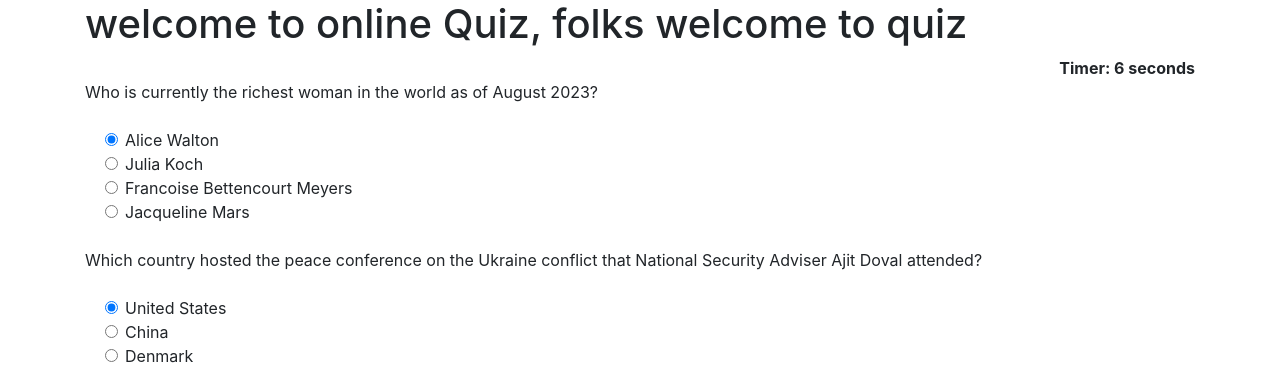
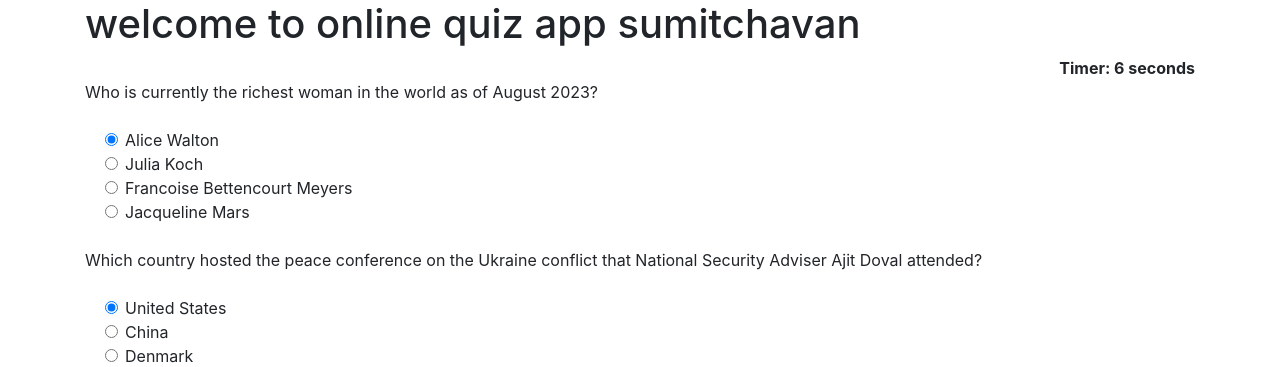
Before and after one commit to sumitchavan0110/quiz-jenkins, a Django app: page / in a window 1280 px wide. Shown: the part 56-423 px from the top of the page. Run offline with Django 3.2, Linux system fonts and the light colour scheme; data comes from the database, SQL or seed files in the repository; some libraries are stand-ins or nearby versions.

Commit message:
updated in home file

```diff
--- a/Quiz/templates/Quiz/home.html
+++ b/Quiz/templates/Quiz/home.html
@@ -4,7 +4,7 @@
 {% block content %}
 {% load static %}
 <div class="container ">
-<h1>welcome to online Quiz, folks welcome to quiz </h1>
+<h1>welcome to online quiz app sumitchavan </h1>
 
 <div align="right " id="displaytimer"><b>Timer: 0 seconds</b></div>
 
```
